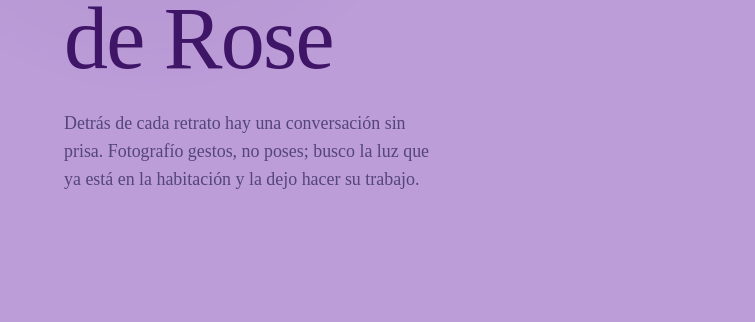
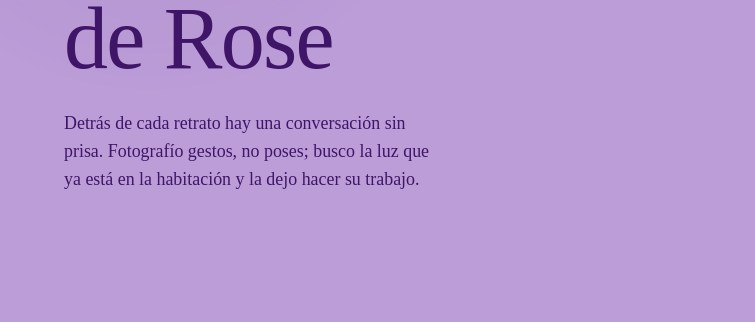
Before and after one commit to adidiergg/rose-meraki, an Astro site: page / in a window 1280 px wide. Shown: the part 2194-2516 px from the top of the page, 0-755 px from the left. Built offline with nearby package versions, Linux system fonts and the light colour scheme; Astro itself is replaced by a stand-in of ours.

Commit message:
Aplicar cambios de la review: enlace Sobre mí, contraste y reubicar assets rose

```diff
--- a/src/components/Header.astro
+++ b/src/components/Header.astro
@@ -3,6 +3,7 @@ import logo from '../assets/m3.svg';
 
 const links = [
 	{ label: 'Estudio', href: '#estudio' },
+	{ label: 'Sobre mí', href: '#sobre-mi' },
 	{ label: 'Proyectos', href: '#proyectos' },
 	{ label: 'Contacto', href: '#contacto' },
 ];
--- a/src/components/Rose.astro
+++ b/src/components/Rose.astro
@@ -1,7 +1,7 @@
 ---
 import DrawPortrait from './DrawPortrait.astro';
-import roseColor from '../assets/brand/hero/rose-color.svg';
-import roseLineRaw from '../assets/brand/hero/rose-line.svg?raw';
+import roseColor from '../assets/brand/rose/rose-color.svg';
+import roseLineRaw from '../assets/brand/rose/rose-line.svg?raw';
 ---
 
 <section class="rose has-glow" id="sobre-mi" aria-labelledby="rose-title" data-section-reveal>
@@ -86,7 +86,8 @@ import roseLineRaw from '../assets/brand/hero/rose-line.svg?raw';
 		margin: 0;
 		font-size: clamp(1rem, 1.4vw, 1.2rem);
 		line-height: 1.55;
-		color: var(--color-primary-muted);
+		/* Primary sobre lavanda para cumplir contraste AA en texto de cuerpo. */
+		color: var(--color-primary);
 	}
 
 	.art {
```
Also changed, not shown: src/assets/brand/rose/rose-color.svg (renamed from src/assets/brand/hero/rose-color.svg), src/assets/brand/rose/rose-line.svg (renamed from src/assets/brand/hero/rose-line.svg).
